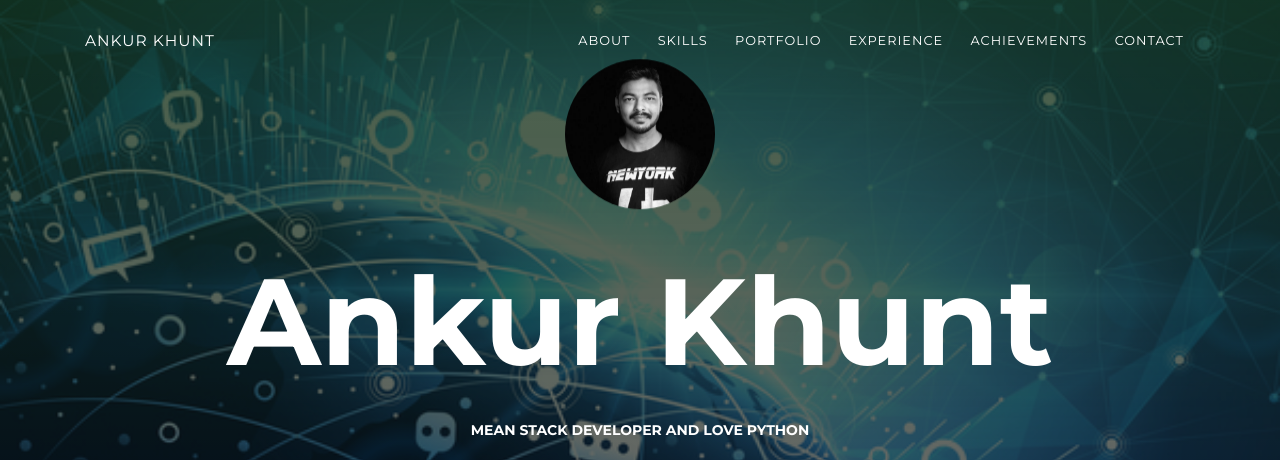
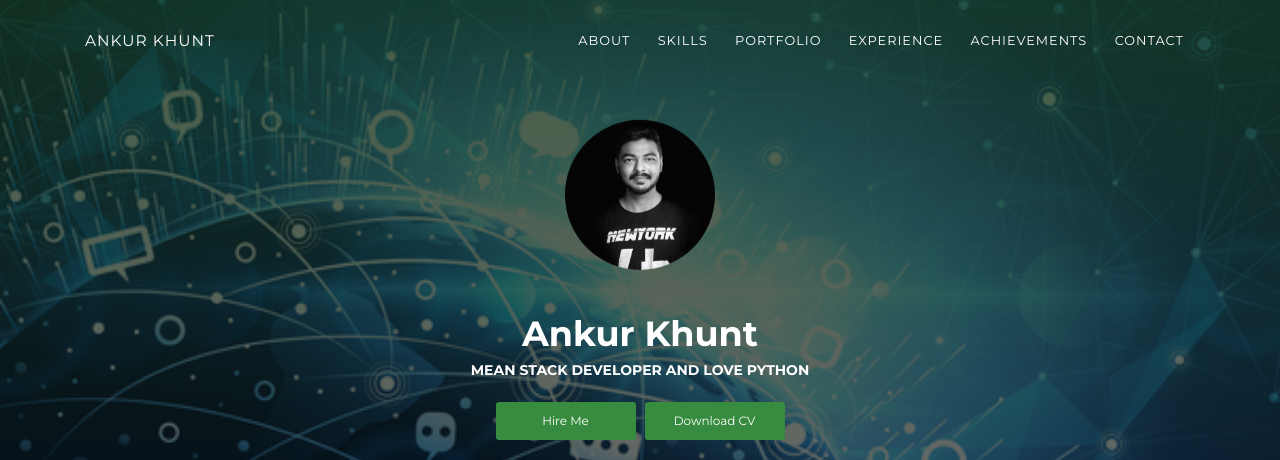
Before and after one commit to ankurk133/ankurk133.github.io, a plain HTML site: page index.html in a window 1280 px wide. Shown: the top 460 px of the page. Drawn offline with Linux system fonts and the light colour scheme.

Commit message:
Update index.html

```diff
--- a/index.html
+++ b/index.html
@@ -71,7 +71,7 @@ alt="Web-Stat web traffic analysis"></a></noscript>
       <div class="container">
         <div class="content-center">
           <div class="cc-profile-image"><a href="#"><img src="Ankur_Khunt_ankurkhunt.jpg" title="ankurkhunt.com" alt="AnkurKhunt Image Profile picture"/></a></div>
-          <h1><div class="h2 title">Ankur Khunt</div></h1>
+          <div class="h2 title">Ankur Khunt</div>
           <p class="category text-white">MEAN stack Developer and love Python </p><a class="btn btn-primary smooth-scroll mr-2" href="#contact" data-aos="zoom-in" data-aos-anchor="data-aos-anchor">Hire Me</a><a class="btn btn-primary" href="Resume2019.pdf" download data-aos="zoom-in" data-aos-anchor="data-aos-anchor">Download CV</a>
         </div>
       </div>
```
